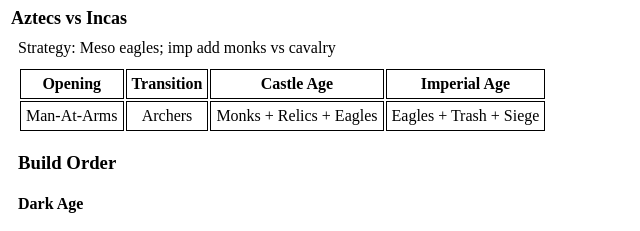
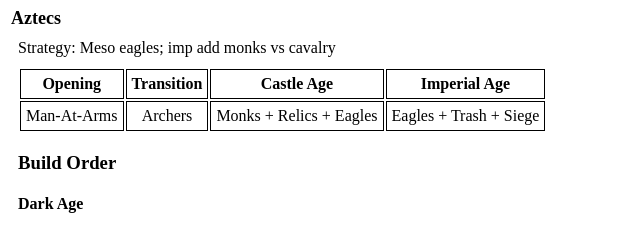
Before and after one commit to porcpine1967/buildordertrainer, a plain HTML site: page arabia.html in a window 1280 px wide. Shown: the top 231 px of the page, 0-640 px from the left. Drawn offline with Linux system fonts and the light colour scheme.

Commit message:
remove vs civ

```diff
--- a/arabia.html
+++ b/arabia.html
@@ -15,7 +15,7 @@
     <script src="arabia_functions.js"></script>
   </head>
   <body>
-    <h2><span id="civ"></span> vs <span id="vsCiv"></span></h2>
+    <h2 id="civ"></h2>
     <div style="margin: 10px;">Strategy: <span id="strategy"></span></div>
     <div style="margin: 10px;">
       <table>
--- a/arabia.js
+++ b/arabia.js
@@ -528,6 +528,3 @@ var strategies = {
         imp: '',
     }
 };
-var allCivs = [
-    'Aztecs', 'Berbers', 'Britons', 'Burmese', 'Byzantines', 'Celts', 'Chinese', 'Ethiopians', 'Franks', 'Goths', 'Huns', 'Incas', 'Indians', 'Italians', 'Japanese', 'Khmer', 'Koreans', 'Magyars', 'Malay', 'Malians', 'Mayans', 'Mongols', 'Persians', 'Portuguese', 'Saracens', 'Slavs', 'Spanish', 'Teutons', 'Turks', 'Vietnamese', 'Vikings',
-];
--- a/arabia_functions.js
+++ b/arabia_functions.js
@@ -22,7 +22,6 @@ function switch_civ() {
 }
 
 function pick_civ(civ_idx) {
-  var vs_civ = allCivs[Math.floor(allCivs.length * Math.random())];
   var keys = Object.keys(strategies);
   var civ_name = keys[civ_idx];
   var civ_info = strategies[civ_name];
@@ -42,7 +41,6 @@ function pick_civ(civ_idx) {
   document.getElementById('cup_instructions').innerHTML = civ_info['cup_instructions'];
   document.getElementById('castle_instructions').innerHTML = civ_info['castle_instructions'];
   document.getElementById('civ').innerHTML = civ_name;
-  document.getElementById('vsCiv').innerHTML = vs_civ;
   document.getElementById('strategy').innerHTML = civ_info['strategy'];
   document.getElementById('opening').innerHTML = civ_info['opening'];
   document.getElementById('transition').innerHTML = civ_info['transition'];
```
